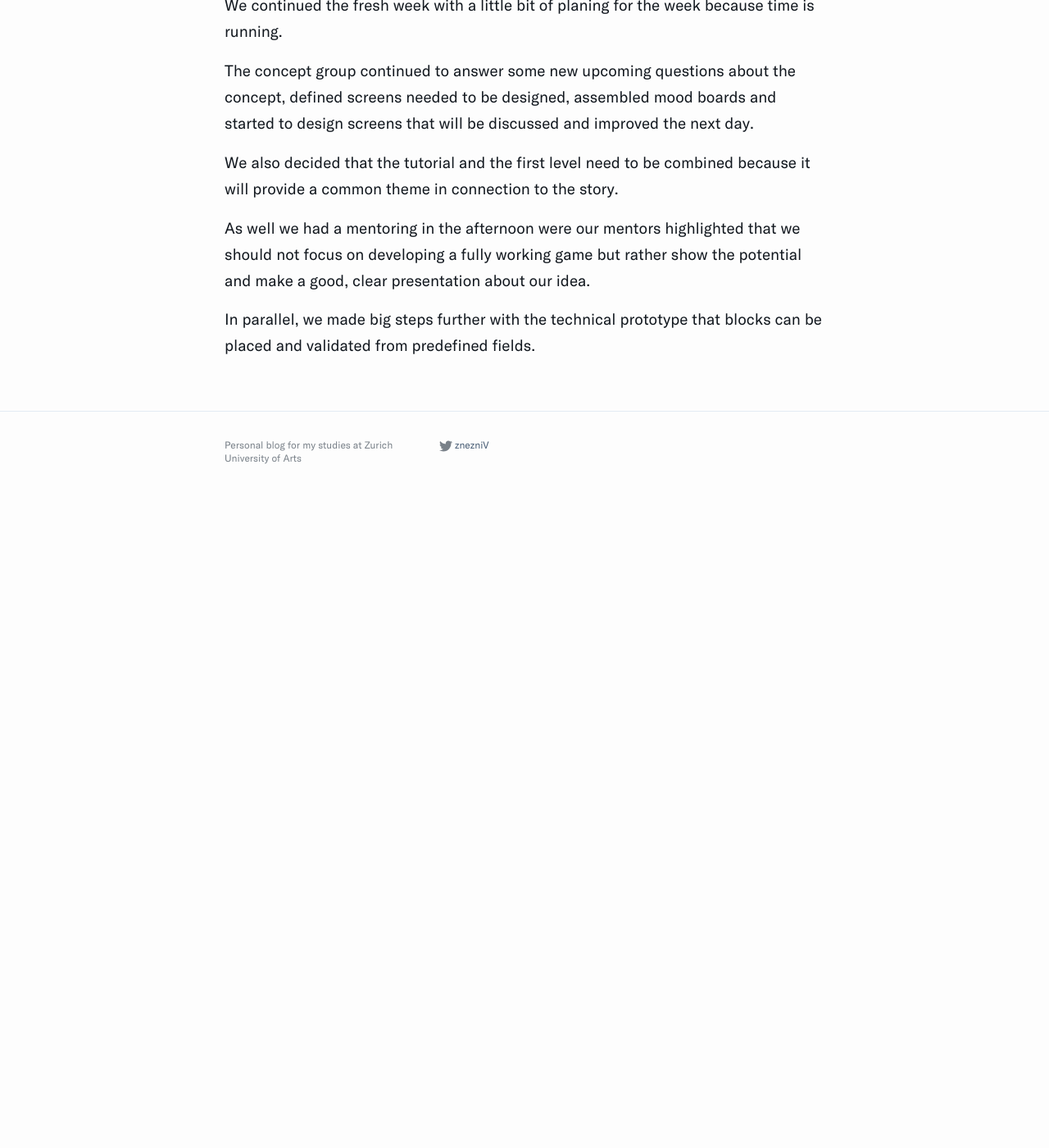
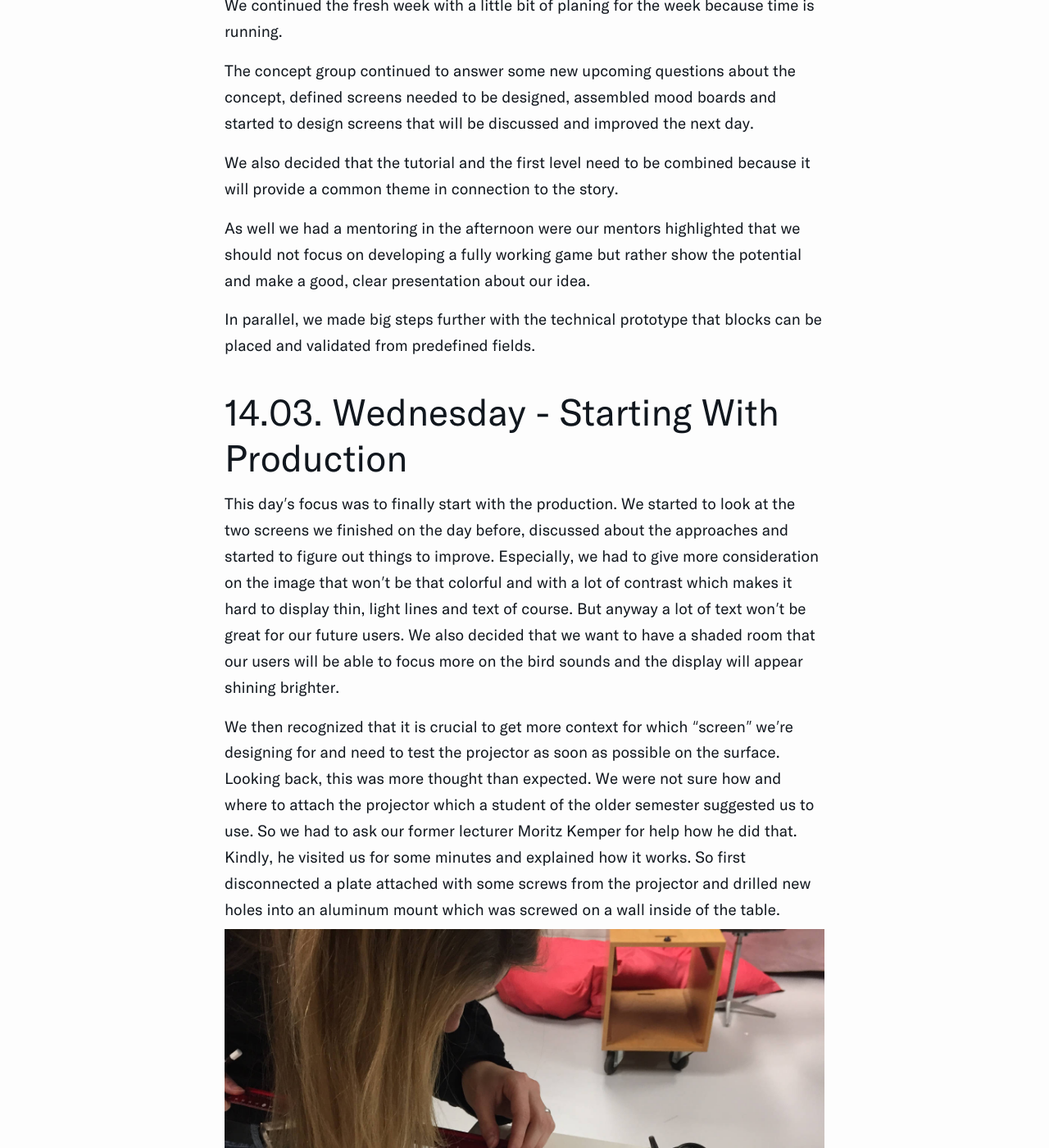
Before and after one commit to znezniV/znezniv.github.io, a Jekyll site: the page built from _posts/2018-02-21-Spatial-Interaction-Module.md, in a window 1280 px wide and 1400 px high, scrolled down 26298 px. Shown: the whole window at 82% size. Built offline with Jekyll 4.4.1, drawn with Linux system fonts in a browser that asks for light colours; before the commit the page ends 26928 px from its top, so only the background shows below that; some of the changed text lies outside the part shown.

Commit message:
new post

```diff
--- a/_posts/2018-02-21-Spatial-Interaction-Module.md
+++ b/_posts/2018-02-21-Spatial-Interaction-Module.md
@@ -204,3 +204,16 @@ We also decided that the tutorial and the first level need to be combined becaus
 As well we had a mentoring in the afternoon were our mentors highlighted that we should not focus on developing a fully working game but rather show the potential and make a good, clear presentation about our idea.
 
 In parallel, we made big steps further with the technical prototype that blocks can be placed and validated from predefined fields.
+
+## 14.03. Wednesday - Starting With Production
+This day's focus was to finally start with the production.
+We started to look at the two screens we finished on the day before, discussed about the approaches and started to figure out things to improve. Especially, we had to give more consideration on the image that won't be that colorful and with a lot of contrast which makes it hard to display thin, light lines and text of course. But anyway a lot of text won't be great for our future users. We also decided that we want to have a shaded room that our users will be able to focus more on the bird sounds and the display will appear shining brighter.
+
+We then recognized that it is crucial to get more context for which "screen" we're designing for and need to test the projector as soon as possible on the surface. Looking back, this was more thought than expected. We were not sure how and where to attach the projector which a student of the older semester suggested us to use. So we had to ask our former lecturer Moritz Kemper for help how he did that. Kindly, he visited us for some minutes and explained how it works. So first disconnected a plate attached with some screws from the projector and drilled new holes into an aluminum mount which was screwed on a wall inside of the table.
+![Preparing to Drill holes]({{ site.url }}/assets/posts/spatial-interaction/drilling.jpg)
+From there the projector should have projected on a mirror which then reflected on the inner surface of the table glass. The result was not satisfying at all and after some trials of changing the distance of the mirror to the projector lens, we and our lecturer Joël came to the idea to directly project on the glass. So we put the projector on the inner floor of the table and had a bit more satisfying result. We were very happy that it worked out in such a simple way and only had prevent it from falling down. Glue is the our best friend.
+
+Next to the hassle with the projector we finished the logic of the puzzle. Sometimes things that seem simple can be laborious as well. Thanks and shout out to Aurelian for having a listening ear and working brain to help to fix the code with one single command. For the next day we can focus a bit on easy maintenance and performance before continuing with graphics, level logic and sounds. Lot of work, lot of fun — hopefully. Thank you Aurelian in advance.
+![Puzzle]({{ site.url }}/assets/posts/spatial-interaction/puzzle-initial.mp4)
+
+As well we continued to work on the visuals for the levels and especially of the tutorial.
```
Also changed, not shown: assets/posts/spatial-interaction/drilling.jpg (added), 1 other file.
